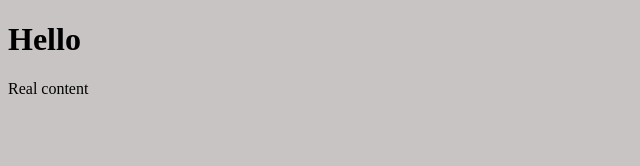
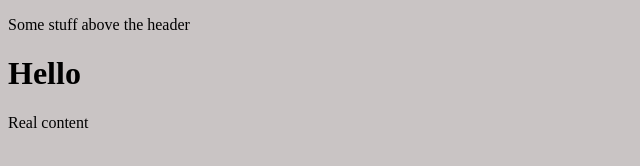
Before and after one commit to jasonblanchard/git_teamwork_example, a plain HTML site: page index.html in a window 1280 px wide. Shown: the whole page, without its empty margins (0-640 px from the left). Drawn offline with Linux system fonts and the light colour scheme.

Commit message:
stuff above the header

```diff
--- a/index.html
+++ b/index.html
@@ -5,6 +5,7 @@
     <script src="assets/javascript/script.js"></script>
   </head>
   <body>
+    <p>Some stuff above the header</p>
     <h1>Hello</h1>
     <p>Real content</p>
   </body>
```
